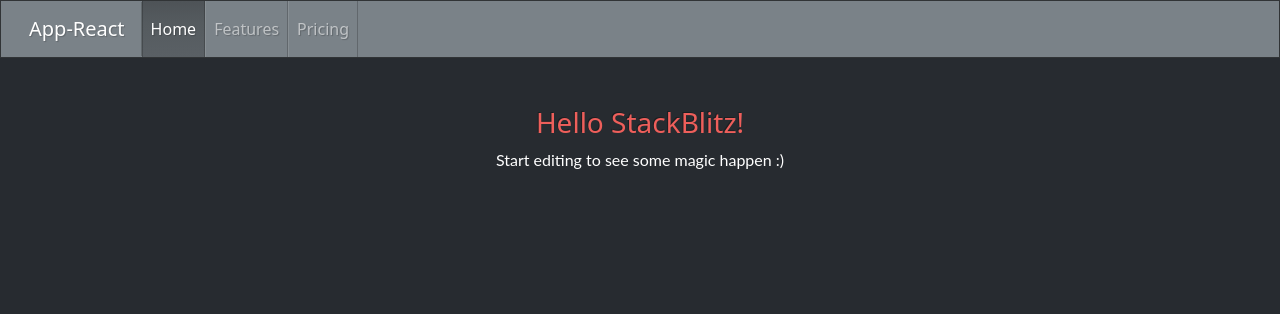
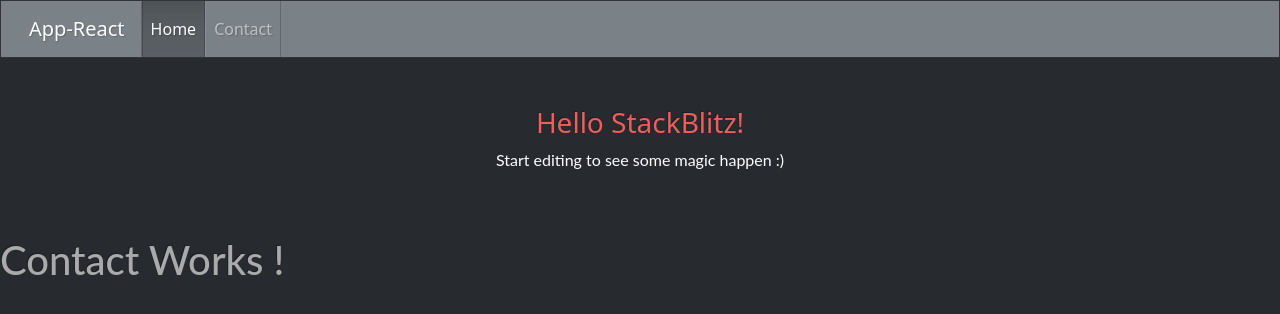
Before and after one commit to femastro/react-ts-nwsjsy, a React (Create React App) app: page /contact in a window 1280 px wide. Shown: the top 314 px of the page. Built offline with nearby package versions, Linux system fonts and the light colour scheme.

Commit message:
3 files modified, 2 added

```diff
--- a/Components/App.tsx
+++ b/Components/App.tsx
@@ -1,8 +1,12 @@
 import * as React from 'react';
+import { BrowserRouter, Route, Routes, NavLink } from 'react-router-dom';
+
 import './Styles/style.css';
 import 'bootswatch/dist/slate/bootstrap.min.css';
 
 import Header from './Header';
+import Home from './pages/Home';
+import Contact from './pages/Contact';
 
 export default function App() {
   return (
@@ -18,6 +22,12 @@ export default function App() {
           </div>
         </div>
       </div>
+      <BrowserRouter>
+        <Routes>
+          <Route path="/" element={<Home />} />
+          <Route path="/contact" element={<Contact />} />
+        </Routes>
+      </BrowserRouter>
     </div>
   );
 }
--- a/Components/Header.tsx
+++ b/Components/Header.tsx
@@ -6,7 +6,7 @@ export default function Header() {
     <div>
       <nav className="navbar navbar-expand-lg navbar-dark bg-secondary">
         <div className="container-fluid">
-          <a className="navbar-brand" href="#">
+          <a className="navbar-brand" href="/">
             App-React
           </a>
           <button
@@ -23,19 +23,14 @@ export default function Header() {
           <div className="collapse navbar-collapse" id="navbarColor01">
             <ul className="navbar-nav me-auto">
               <li className="nav-item">
-                <a className="nav-link active" href="#">
+                <a className="nav-link active" href="/">
                   Home
                   <span className="visually-hidden">(current)</span>
                 </a>
               </li>
               <li className="nav-item">
-                <a className="nav-link" href="#">
-                  Features
-                </a>
-              </li>
-              <li className="nav-item">
-                <a className="nav-link" href="#">
-                  Pricing
+                <a className="nav-link" href="/contact">
+                  Contact
                 </a>
               </li>
             </ul>
--- /dev/null
+++ b/Components/pages/Contact.tsx
@@ -0,0 +1,9 @@
+import * as React from 'react';
+
+export default function Contact() {
+  return (
+    <div>
+      <h1>Contact Works !</h1>
+    </div>
+  );
+}
--- /dev/null
+++ b/Components/pages/Home.tsx
@@ -0,0 +1,9 @@
+import * as React from 'react';
+
+export default function Home() {
+  return (
+    <div>
+      <h1>Home Works !</h1>
+    </div>
+  );
+}
--- a/package.json
+++ b/package.json
@@ -7,8 +7,10 @@
     "@types/react": "^18.0.8",
     "@types/react-dom": "^18.0.2",
     "bootstrap": "^5.2.3",
+    "bootswatch": "^5.2.3",
     "react": "^18.1.0",
-    "react-dom": "^18.1.0"
+    "react-dom": "^18.1.0",
+    "react-router-dom": "^6.8.1"
   },
   "scripts": {
     "start": "react-scripts start",
```
